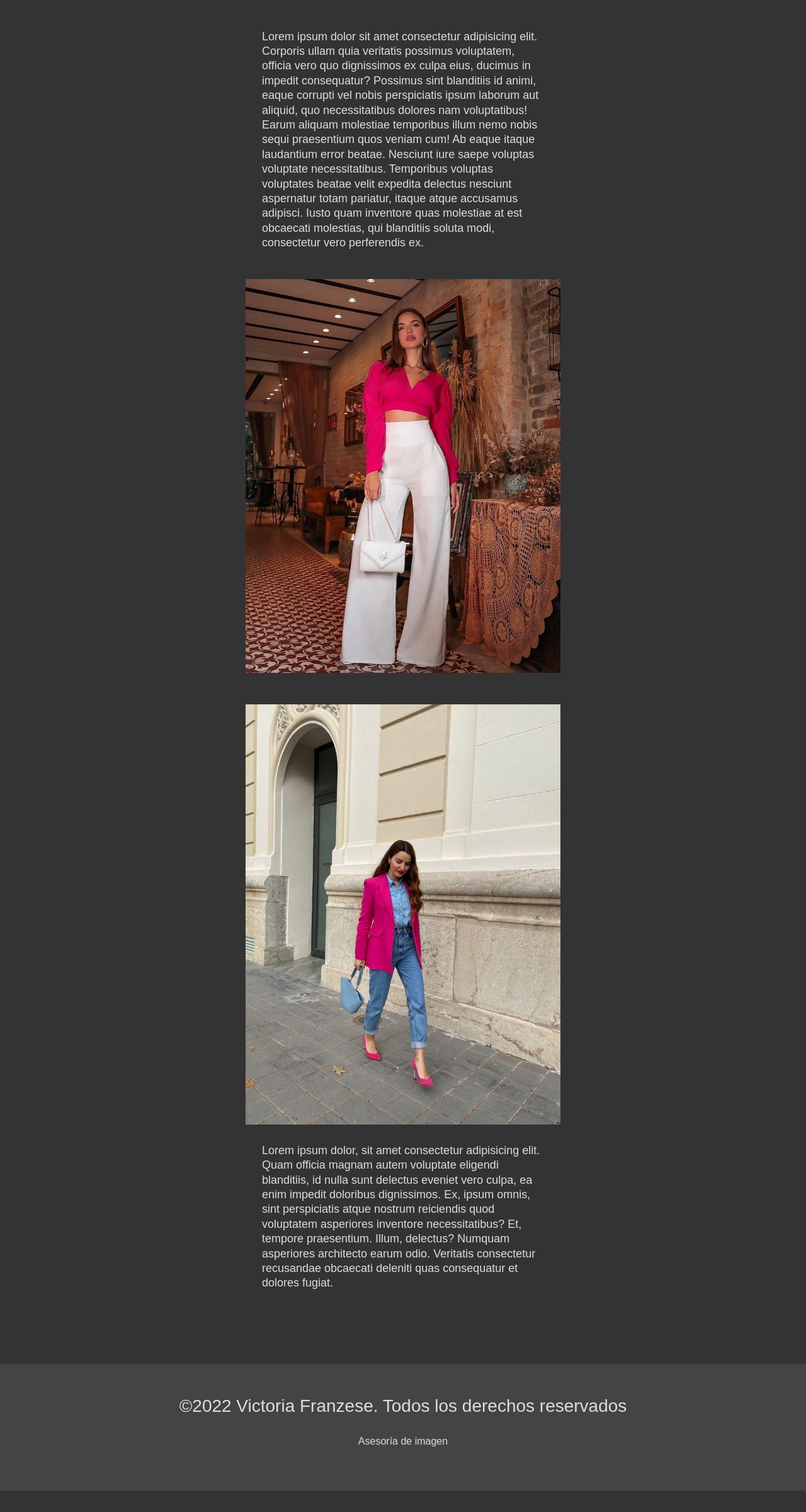
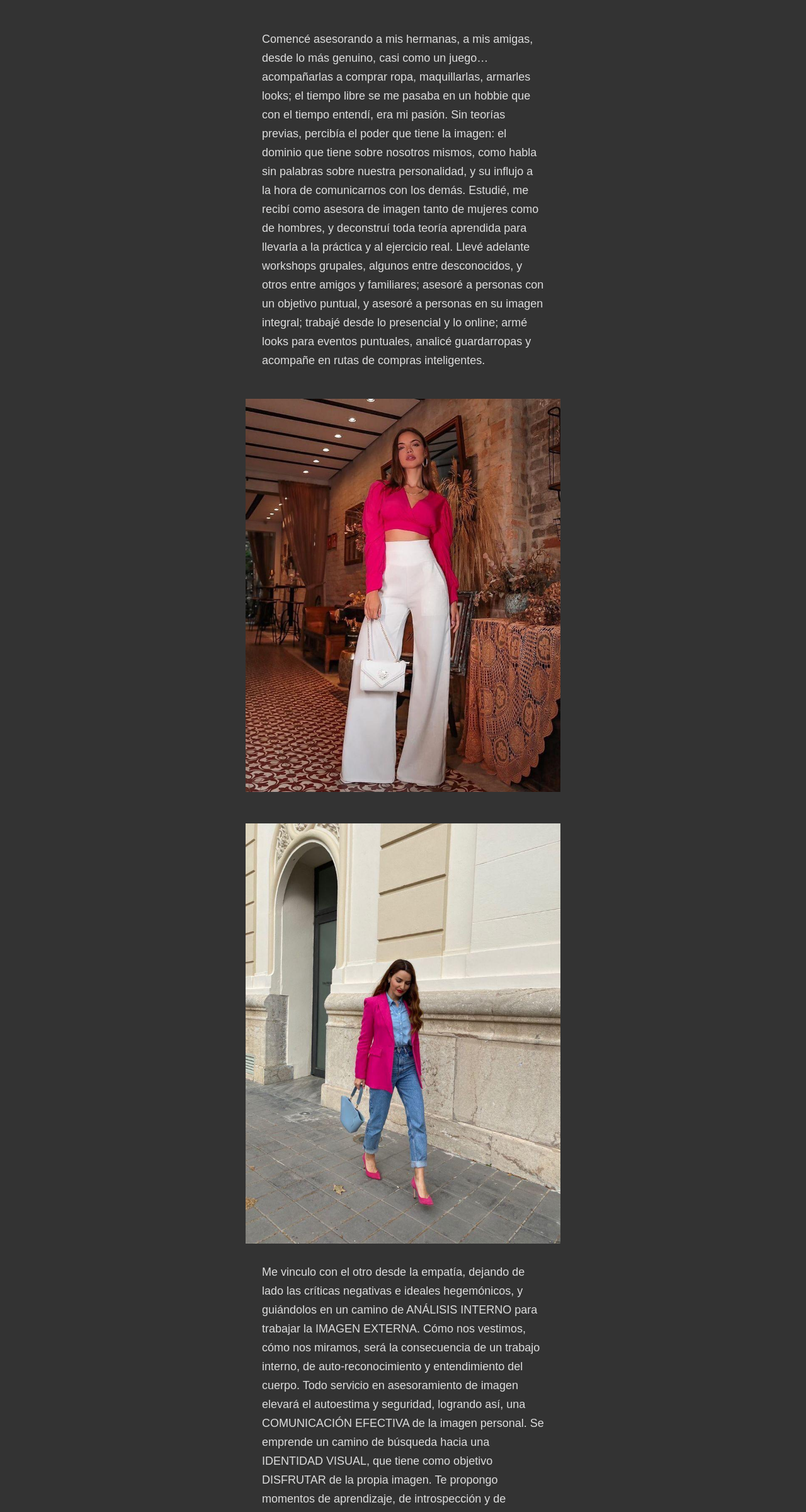
Before and after one commit to victoriafranzese/desarrollo-web, a website: page pages/biografia.html in a window 1280 px wide. Shown: the part 155-2555 px from the top of the page at 63% size. Before the commit the page ends 2521 px from the top, so only its background shows below. Drawn offline with nearby package versions, Linux system fonts and the light colour scheme.

Commit message:
se corrigen últimos detalles para el proyecto finalÂ

```diff
--- a/pages/biografia.html
+++ b/pages/biografia.html
@@ -4,7 +4,15 @@
     <meta charset="UTF-8" />
     <meta http-equiv="X-UA-Compatible" content="IE=edge" />
     <meta name="viewport" content="width=device-width, initial-scale=1.0" />
-    <title>Victoria Franzese - Asesora de Imagen</title>
+    <meta
+      name="description"
+      content="Los mejores servicios para Asesoría de imagen"
+    />
+    <meta
+      name="keywords"
+      content="asesoría, imagen, personal shopper, ropa, visagismo, looks, colorimetría"
+    />
+    <title>Victoria Franzese - Biografía</title>
     <link
       rel="stylesheet"
       href="https://cdn.jsdelivr.net/npm/bootstrap@5.2.2/dist/css/bootstrap.min.css"
@@ -62,18 +70,20 @@
       </div>
       <div class="flex biografia">
         <p class="text-container">
-          Lorem ipsum dolor sit amet consectetur adipisicing elit. Corporis
-          ullam quia veritatis possimus voluptatem, officia vero quo dignissimos
-          ex culpa eius, ducimus in impedit consequatur? Possimus sint
-          blanditiis id animi, eaque corrupti vel nobis perspiciatis ipsum
-          laborum aut aliquid, quo necessitatibus dolores nam voluptatibus!
-          Earum aliquam molestiae temporibus illum nemo nobis sequi praesentium
-          quos veniam cum! Ab eaque itaque laudantium error beatae. Nesciunt
-          iure saepe voluptas voluptate necessitatibus. Temporibus voluptas
-          voluptates beatae velit expedita delectus nesciunt aspernatur totam
-          pariatur, itaque atque accusamus adipisci. Iusto quam inventore quas
-          molestiae at est obcaecati molestias, qui blanditiis soluta modi,
-          consectetur vero perferendis ex.
+          Comencé asesorando a mis hermanas, a mis amigas, desde lo más genuino,
+          casi como un juego… acompañarlas a comprar ropa, maquillarlas,
+          armarles looks; el tiempo libre se me pasaba en un hobbie que con el
+          tiempo entendí, era mi pasión. Sin teorías previas, percibía el poder
+          que tiene la imagen: el dominio que tiene sobre nosotros mismos, como
+          habla sin palabras sobre nuestra personalidad, y su influjo a la hora
+          de comunicarnos con los demás. Estudié, me recibí como asesora de
+          imagen tanto de mujeres como de hombres, y deconstruí toda teoría
+          aprendida para llevarla a la práctica y al ejercicio real. Llevé
+          adelante workshops grupales, algunos entre desconocidos, y otros entre
+          amigos y familiares; asesoré a personas con un objetivo puntual, y
+          asesoré a personas en su imagen integral; trabajé desde lo presencial
+          y lo online; armé looks para eventos puntuales, analicé guardarropas y
+          acompañe en rutas de compras inteligentes.
         </p>
         <img
           data-aos="fade-left"
@@ -94,14 +104,17 @@
           alt="foto de una chica caminando"
         />
         <p class="text-container">
-          Lorem ipsum dolor, sit amet consectetur adipisicing elit. Quam officia
-          magnam autem voluptate eligendi blanditiis, id nulla sunt delectus
-          eveniet vero culpa, ea enim impedit doloribus dignissimos. Ex, ipsum
-          omnis, sint perspiciatis atque nostrum reiciendis quod voluptatem
-          asperiores inventore necessitatibus? Et, tempore praesentium. Illum,
-          delectus? Numquam asperiores architecto earum odio. Veritatis
-          consectetur recusandae obcaecati deleniti quas consequatur et dolores
-          fugiat.
+          Me vinculo con el otro desde la empatía, dejando de lado las críticas
+          negativas e ideales hegemónicos, y guiándolos en un camino de ANÁLISIS
+          INTERNO para trabajar la IMAGEN EXTERNA. Cómo nos vestimos, cómo nos
+          miramos, será la consecuencia de un trabajo interno, de
+          auto-reconocimiento y entendimiento del cuerpo. Todo servicio en
+          asesoramiento de imagen elevará el autoestima y seguridad, logrando
+          así, una COMUNICACIÓN EFECTIVA de la imagen personal. Se emprende un
+          camino de búsqueda hacia una IDENTIDAD VISUAL, que tiene como objetivo
+          DISFRUTAR de la propia imagen. Te propongo momentos de aprendizaje, de
+          introspección y de diversión, para entender e internalizar la
+          construcción de tu imagen como medio de goce, placer y comunicación.
         </p>
       </div>
     </section>
--- a/scss/estilos.scss
+++ b/scss/estilos.scss
@@ -81,6 +81,12 @@ header {
 
   img {
     max-width: 500px;
+  }
+}
+
+.biografia {
+  .text-container {
+    line-height: 30px;
   }
 }
 
```
Also changed, not shown: index.html (+8 -0 lines), pages/contacto.html (+9 -1 lines), pages/encuesta.html (+9 -1 lines), pages/servicios.html (+9 -1 lines), css/estilos.css.
